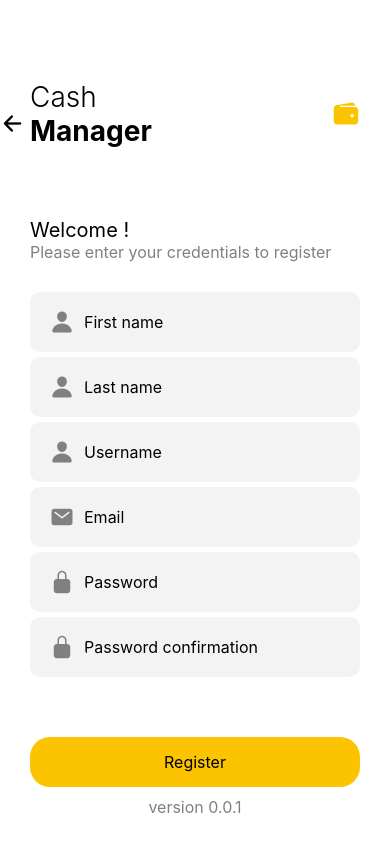
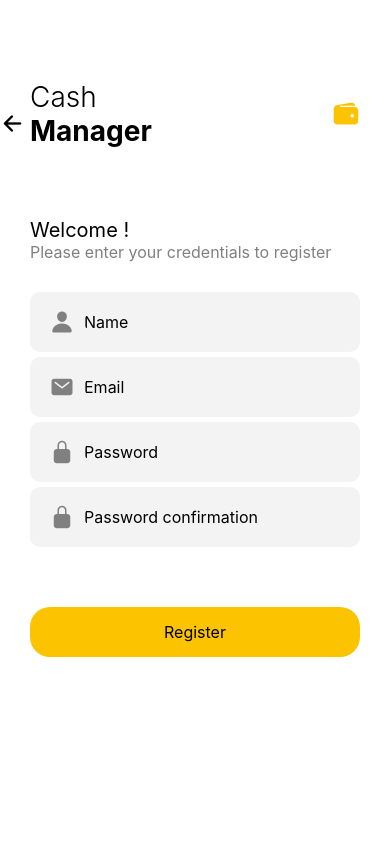
Before and after one commit to YvanDesPatates/IA_what_s_in_pic, a React Native app in the folder mobile/: screen /Register in a window 390 px wide. Shown: the top 852 px of the page. Built offline with nearby package versions, Linux system fonts and the light colour scheme.

Commit message:
Update auth types and service

```diff
--- a/mobile/src/services/auth/auth.service.ts
+++ b/mobile/src/services/auth/auth.service.ts
@@ -1,5 +1,10 @@
 import axios from 'axios';
-import {LoginPayload, LoginResponse, RegisterResponse} from '../../types/auth';
+import {
+    LoginPayload,
+    LoginResponse,
+    RegisterPayload,
+    RegisterResponse,
+} from '../../types/auth';
 import {setAxiosBaseUrlFromSettings} from '../api';
 
 function setBaseUrl() {
@@ -41,22 +46,15 @@ export async function login(
 }
 
 export async function register(
-    username: string,
-    email: string,
-    password: string,
-    firstName: string,
-    lastName: string,
+    registerPayload: RegisterPayload,
 ): Promise<RegisterResponse> {
     setBaseUrl();
 
     try {
-        const response = await axios.post<RegisterResponse>('/auth/register', {
-            username: username,
-            email: email,
-            password: password,
-            firstName: firstName,
-            lastName: lastName,
-        });
+        const response = await axios.post<RegisterResponse>(
+            '/api/accounts',
+            registerPayload,
+        );
 
         if (response.status === 200 || response.status === 201) {
             return response.data;
@@ -67,11 +65,11 @@ export async function register(
         }
     } catch (error) {
         if (axios.isAxiosError(error)) {
-            if (error.response?.status === 401) {
-                throw new Error('Invalid username or password');
+            if (error.response?.status === 400) {
+                throw new Error('Invalid registration data');
             } else {
                 throw new Error(
-                    `An error occurred during the register process: ${error.message}`,
+                    `An error occurred during the registration process: ${error.message}`,
                 );
             }
         } else {
--- a/mobile/src/views/Login.tsx
+++ b/mobile/src/views/Login.tsx
@@ -7,7 +7,6 @@ import {StyleSheet} from 'react-native';
 import InputTextField from '../components/InputTextField';
 import Button from '../components/Button';
 import Ionicons from 'react-native-vector-icons/Ionicons';
-import {version} from '../../package.json';
 import {BottomTabNavigationProp} from '@react-navigation/bottom-tabs';
 import SeparatorText from '../components/SeparatorText';
 import LayoutTop from '../components/Layout/LayoutTop';
@@ -16,9 +15,7 @@ import defaultTheme from '../themes/defaultTheme';
 import {useMutation} from '@tanstack/react-query';
 import {login} from '../services/auth/auth.service';
 import Callout from '../components/Callout';
-import {accessTokenChanged, userProfileChanged} from '../stores/user/userSlice';
 import {useDispatch} from 'react-redux';
-import {getProfile} from '../services/user/user.service';
 import {LoginPayload} from '../types/auth';
 
 type LoginProps = {
@@ -64,7 +61,6 @@ const Login = ({navigation}: LoginProps) => {
     const [username, setUsername] = React.useState('test@gmail.com');
     const [password, setPassword] = React.useState('test');
     const [error, setError] = React.useState('');
-    const dispatch = useDispatch();
 
     const {mutate: loginMutation, isPending: isLoginPending} = useMutation({
         mutationFn: (loginPayload: LoginPayload) => login(loginPayload),
@@ -93,11 +89,6 @@ const Login = ({navigation}: LoginProps) => {
     const processLogin = () => {
         setError('');
         loginMutation({email: username, pwd: password});
-        // TODO: REMOVE THIS
-        // navigation.reset({
-        //     index: 0,
-        //     routes: [{name: 'Tabs'}],
-        // });
     };
 
     const redirectRegister = () => {
@@ -177,11 +168,11 @@ const Login = ({navigation}: LoginProps) => {
                             />
                         </View>
 
-                        <View style={styles.version}>
+                        {/* <View style={styles.version}>
                             <Text style={styles.versionText}>
                                 version {version}
                             </Text>
-                        </View>
+                        </View> */}
                     </View>
                 </LayoutContainer>
             </TouchableOpacity>
--- a/mobile/src/views/Register.tsx
+++ b/mobile/src/views/Register.tsx
@@ -7,17 +7,14 @@ import {StyleSheet} from 'react-native';
 import InputTextField from '../components/InputTextField';
 import Button from '../components/Button';
 import Ionicons from 'react-native-vector-icons/Ionicons';
-import {version} from '../../package.json';
 import {BottomTabNavigationProp} from '@react-navigation/bottom-tabs';
 import LayoutTop from '../components/Layout/LayoutTop';
 import LayoutBackButton from '../components/Layout/LayoutBackButton';
 import defaultTheme from '../themes/defaultTheme';
-import {useDispatch} from 'react-redux';
 import {useMutation} from '@tanstack/react-query';
 import {register} from '../services/auth/auth.service';
 import Callout from '../components/Callout';
-import {accessTokenChanged, userProfileChanged} from '../stores/user/userSlice';
-import {getProfile} from '../services/user/user.service';
+import {RegisterPayload} from '../types/auth';
 
 type RegisterProps = {
     navigation: BottomTabNavigationProp<any>;
@@ -64,42 +61,28 @@ const styles = StyleSheet.create({
 });
 
 const Register = ({navigation}: RegisterProps) => {
-    const [username, setUsername] = React.useState('');
     const [password, setPassword] = React.useState('');
     const [passwordConfirmation, setPasswordConfirmation] = React.useState('');
     const [email, setEmail] = React.useState('');
-    const [firstName, setFirstName] = React.useState('');
-    const [lastName, setLastName] = React.useState('');
+    const [name, setName] = React.useState('');
     const [error, setError] = React.useState('');
-    const dispatch = useDispatch();
+    // const dispatch = useDispatch();
 
-    const {mutate: registerMutation, isPending: isRegisterPending} =
-        useMutation({
-            mutationFn: (data: {
-                username: string;
-                email: string;
-                password: string;
-                firstName: string;
-                lastName: string;
-            }) =>
-                register(
-                    data.username,
-                    data.email,
-                    data.password,
-                    data.firstName,
-                    data.lastName,
-                ),
+    const {mutate: registerMutation} = useMutation({
+        mutationFn: (data: RegisterPayload) => register(data),
         onSuccess: async data => {
-                dispatch(accessTokenChanged(data.access_token));
+            if (data.email === email) {
+                // dispatch(accessTokenChanged(data.access_token));
                 try {
-                    const profile = await getProfile(data.access_token);
-                    dispatch(userProfileChanged(profile));
+                    // const profile = await getProfile(data.access_token);
+                    // dispatch(userProfileChanged(profile));
                     navigation.reset({
                         index: 0,
                         routes: [{name: 'Tabs'}],
                     });
                 } catch (err: any) {
                     setError(err.message);
+                }
             }
         },
         onError: err => {
@@ -109,7 +92,17 @@ const Register = ({navigation}: RegisterProps) => {
 
     const processRegister = () => {
         setError('');
-        registerMutation({username, password, email, firstName, lastName});
+
+        if (password !== passwordConfirmation) {
+            setError('Passwords do not match');
+            return;
+        }
+
+        registerMutation({
+            email: email,
+            name: name,
+            pwd: password,
+        });
     };
 
     return (
@@ -145,25 +138,11 @@ const Register = ({navigation}: RegisterProps) => {
 
                     <View style={styles.registerForm}>
                         <InputTextField
-                            name="First name"
+                            name="Name"
                             icon="person"
-                            placeholder="First name"
-                            value={firstName}
-                            onChange={setFirstName}
-                        />
-                        <InputTextField
-                            name="Last name"
-                            icon="person"
-                            placeholder="Last name"
-                            value={lastName}
-                            onChange={setLastName}
-                        />
-                        <InputTextField
-                            name="Username"
-                            icon="person"
-                            placeholder="Username"
-                            value={username}
-                            onChange={setUsername}
+                            placeholder="Name"
+                            value={name}
+                            onChange={setName}
                         />
                         <InputTextField
                             name="Email"
@@ -185,6 +164,8 @@ const Register = ({navigation}: RegisterProps) => {
                             icon="lock-closed"
                             placeholder="Password confirmation"
                             password
+                            value={passwordConfirmation}
+                            onChange={setPasswordConfirmation}
                         />
                     </View>
 
@@ -192,11 +173,11 @@ const Register = ({navigation}: RegisterProps) => {
                         <Button content="Register" onPress={processRegister} />
                     </View>
 
-                    <View style={styles.version}>
+                    {/* <View style={styles.version}>
                         <Text style={styles.versionText}>
                             version {version}
                         </Text>
-                    </View>
+                    </View> */}
                 </View>
             </LayoutContainer>
         </Layout>
```
Also changed, not shown: mobile/src/types/auth.ts (+5 -5 lines). Lines whose indentation alone changed are shown as unchanged.
